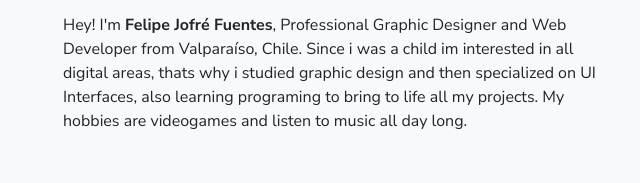
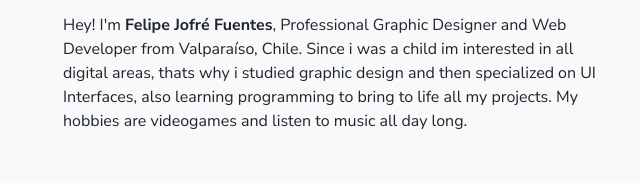
Before and after one commit to poweragecl/portfolio-proyect, a plain HTML site: page index.html in a window 1280 px wide. Shown: the part 2384-2567 px from the top of the page, 19-659 px from the left. Drawn offline with nearby package versions, Linux system fonts and the light colour scheme.

Commit message:
fixed typo error

```diff
--- a/index.html
+++ b/index.html
@@ -229,7 +229,7 @@
                         <img class="rounded-4 mb-4" src="assets/img/me-avatar.jpg" alt="feli jofre picture">
 
                         <h4 class="mb-3">UI Designer / FrontEnd developer</h4>
-                        <p>Hey! I'm <strong>Felipe Jofré Fuentes</strong>, Professional Graphic Designer and Web Developer from Valparaíso, Chile. Since i was a child im interested in all digital areas, thats why i studied graphic design and then specialized on UI Interfaces, also learning programing to bring to life all my projects. My hobbies are videogames and listen to music all day long.</p>
+                        <p>Hey! I'm <strong>Felipe Jofré Fuentes</strong>, Professional Graphic Designer and Web Developer from Valparaíso, Chile. Since i was a child im interested in all digital areas, thats why i studied graphic design and then specialized on UI Interfaces, also learning programming to bring to life all my projects. My hobbies are videogames and listen to music all day long.</p>
                     </div>
 
                     <div class="col-md-6">
```
